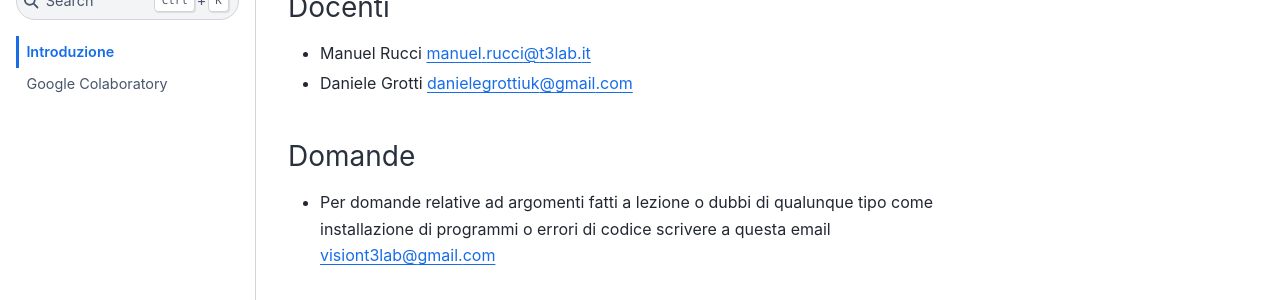
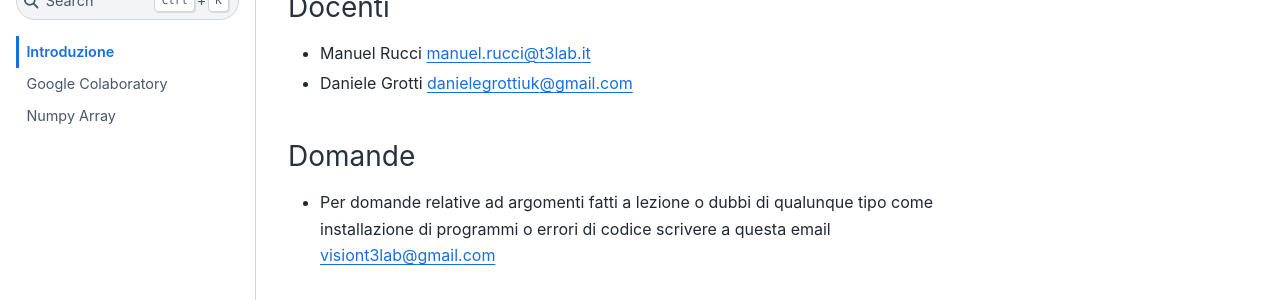
Before and after one commit to visiont3lab/tecnologie_data_science, a Jupyter Book: the page built from book/docs/introduzione_generale.ipynb, in a window 1280 px wide. Shown: the part 297-597 px from the top of the page. Built offline with Jupyter Book 1.0.4 settings and Sphinx 7.4.7 and the Sphinx Book theme 1.1.4, drawn with Linux system fonts in a browser that asks for light colours; pages that are not in the unit, such as notebooks, are missing from menus.

Commit message:
Update _toc.yml

```diff
--- a/book/_toc.yml
+++ b/book/_toc.yml
@@ -3,3 +3,4 @@
   sections:
     - file: docs/google_colab
     - file: docs/pandas
+    - file: docs/03_numpy
```
